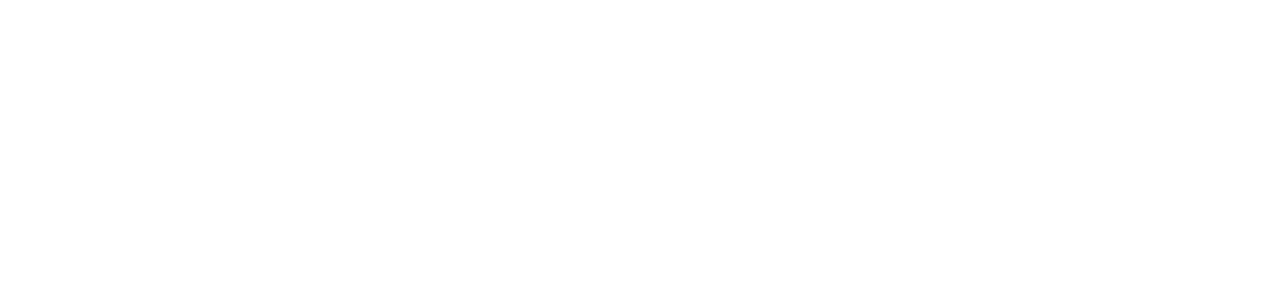
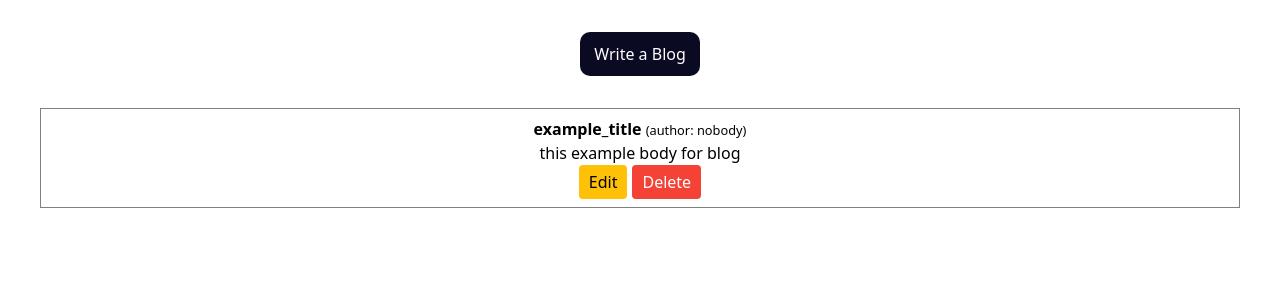
Before and after one commit to Nimur-Rashid-Imon66/Appifylab-first-team-project, a React (Vite) app in the folder client/: page /mushahid in a window 1280 px wide. Before the commit this address had no page. Shown: the top 300 px of the page. Built offline with nearby package versions, Linux system fonts and the light colour scheme.

Commit message:
blog-post

```diff
--- a/client/package.json
+++ b/client/package.json
@@ -10,7 +10,10 @@
     "preview": "vite preview"
   },
   "dependencies": {
+    "@material-tailwind/react": "^2.1.9",
+    "bootstrap": "^5.3.3",
     "react": "^18.2.0",
+    "react-bootstrap": "^2.10.2",
     "react-dom": "^18.2.0",
     "react-router-dom": "^6.22.3",
     "uuid": "^9.0.1"
--- a/client/src/App.css
+++ b/client/src/App.css
@@ -8,6 +8,10 @@
 .form-group input[type = 'text']{
   width: 100%;
   border: 1px solid black;
+}
+
+.mushaid{
+  align-items: center;
 }
 
 .form-group textarea{
--- a/client/src/App.tsx
+++ b/client/src/App.tsx
@@ -2,6 +2,7 @@
 import './App.css'
 import { BrowserRouter, Route, Routes } from 'react-router-dom'
 import Ahsan from './Ahsan'
+import Mushahid from './Mushahid'
 
 function App() {
   return (
@@ -10,8 +11,9 @@
         <Routes>
           {/* <Route path="/" element={<Home />} /> */}
           {/* <Route path="/about" element={<About />} /> */}
-          <Route path='/ahsan' element={<Ahsan/>}/>
-         </Routes>
+          <Route path='/ahsan' element={<Ahsan />} />
+          <Route path='/mushahid' element={<Mushahid/>}/>
+        </Routes>
       </BrowserRouter>
     </>
   );
--- a/client/src/Mushahid.tsx
+++ b/client/src/Mushahid.tsx
@@ -1,11 +1,13 @@
 import React, { useState } from "react";
+import { Card, CardBody, CardFooter, Typography, Button } from "@material-tailwind/react";
+import { Dropdown } from "react-bootstrap";
 
 function Mushahid() {
 
-    const data = JSON.parse(localStorage.getItem('blogs'));
+    let data = JSON.parse(localStorage.getItem('data'));
 
     const [blogs, setBlogs] = useState(data);
-    const [whoIsLoggedIn, setWhoIsLoggedIn] = useState("nobody");
+    const [whoIsLoggedIn, setWhoIsLoggedIn] = useState("ahsan");
 
     const [showBlogs, setShowBlogs] = useState(true);
     const [showBlogInputBox, setShowBlogInputBox] = useState(false);
@@ -14,18 +16,20 @@
     const [postBody, setPostBody] = useState("");
 
 
-    if (data === null) {
+    if (data == null) {
         const cratingData = {
-           blogs: [
+            blogs: [
                 {
-                "title": "example_title",
-                "body": "this example body for blog",
-                "author": "nobody"
+                    "title": "example_title",
+                    "body": "this example body for blog",
+                    "author": "nobody"
                 }
             ]
         };
         localStorage.setItem('data', JSON.stringify(cratingData));
     }
+
+    console.log(blogs);
 
     console.log('okk')
 
@@ -47,6 +51,21 @@
 
         alert(blogTitel);
         alert(postBody);
+
+        const newPost = {
+            title: blogTitel,
+            body: postBody,
+            author: whoIsLoggedIn
+        }
+
+        let localData = JSON.parse(localStorage.getItem('data'));
+
+        localData['blogs'].push(newPost);
+
+        localStorage.setItem('data', JSON.stringify(localData));
+
+        setBlogs(localData);
+
         setPostBody("");
         setBlogTitel("");
         setShowBlogInputBox(false);
@@ -59,7 +78,7 @@
         <>
             <div>
                 {
-                    showCreatButton &&
+                    showCreatButton && (whoIsLoggedIn != 'nobody') &&
                     <button onClick={openBlogInputBox} type="button" className="btn">Write a Blog</button>
                 }
             </div>
@@ -79,17 +98,27 @@
                     </div>
                 )
             }
-            {/* <div>
+            <div>
                 {
-                    showBlogs && blogs.map((val) => (
+                    showBlogs && blogs.blogs.map((val) => (
                         <>
-                            <b>{val.title}</b>
-                            <small>Blog by {val.author}</small>
-                            <p>{val.body}</p>
+                            <br />
+                            {/* <b>{val.title} {" "} </b>
+                            <small>(author: {val.author})</small> */}
+
+
+                            <div style={{ border: '1px solid gray', margin: '8px', padding: '8px' }}>
+                                <b>{val.title} {" "} </b>
+                                <small>(author: {val.author})</small>
+
+                                <p>{val.body}</p>
+                                <button style={{ marginRight: '5px', padding: '5px 10px', backgroundColor: '#ffc107', color: 'black', border: 'none', borderRadius: '4px', cursor: 'pointer' }}>Edit</button>
+                                <button style={{ padding: '5px 10px', backgroundColor: '#f44336', color: 'white', border: 'none', borderRadius: '4px', cursor: 'pointer' }}>Delete</button>
+                            </div>
                         </>
                     ))
                 }
-            </div> */}
+            </div>
         </>
     )
 }
```
Also changed, not shown: 1 other file (tests, documents, lock files or other folders).
